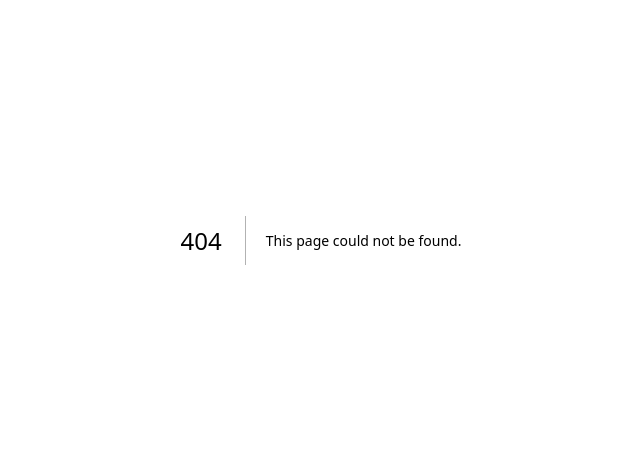
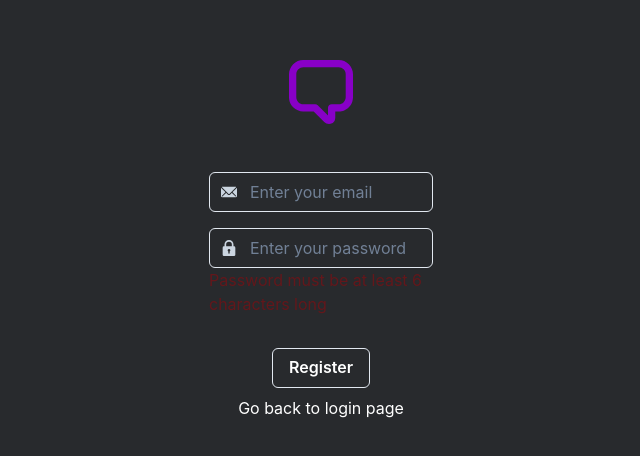
Before and after one commit to felipemattosv/chat-app, a Next.js app: page /register in a window 1280 px wide. Before the commit this address had no page. Shown: the part 160-616 px from the top of the page, without its empty margins (319-959 px from the left). Built offline with nearby package versions, Linux system fonts and the light colour scheme.

Commit message:
add: register interface

```diff
--- /dev/null
+++ b/src/pages/register.tsx
@@ -0,0 +1,60 @@
+/* eslint-disable react/function-component-definition */
+/* eslint-disable react/no-children-prop */
+import { ChatIcon, LockIcon, EmailIcon } from '@chakra-ui/icons';
+import {
+  Flex,
+  InputGroup,
+  InputLeftElement,
+  Input,
+  Button,
+  Text,
+  Link,
+} from '@chakra-ui/react';
+import { NextPage } from 'next';
+
+const Register: NextPage = () => {
+  return (
+    <Flex h="100vh" justify="center" align="center" flexDir="column">
+      <ChatIcon boxSize={16} color="#8800C7" />
+      <InputGroup w="14rem" mt="3rem">
+        <InputLeftElement
+          pointerEvents="none"
+          children={<EmailIcon color="gray.300" />}
+        />
+        <Input
+          placeholder="Enter your email"
+          color="white"
+          _hover={{ opacity: '0.5' }}
+        />
+      </InputGroup>
+      <InputGroup width="14rem" mt="1rem">
+        <InputLeftElement
+          pointerEvents="none"
+          children={<LockIcon color="gray.300" />}
+        />
+        <Input
+          type="password"
+          placeholder="Enter your password"
+          color="white"
+          _hover={{ opacity: '0.5' }}
+        />
+      </InputGroup>
+      <Text w="14rem" color="red.900">
+        Password must be at least 6 characters long
+      </Text>
+      <Button
+        mt="2rem"
+        variant="outline"
+        color="white"
+        _hover={{ opacity: '0.5' }}
+      >
+        Register
+      </Button>
+      <Text mt="0.5rem" color="white">
+        <Link href="./">Go back to login page</Link>
+      </Text>
+    </Flex>
+  );
+};
+
+export default Register;
```
